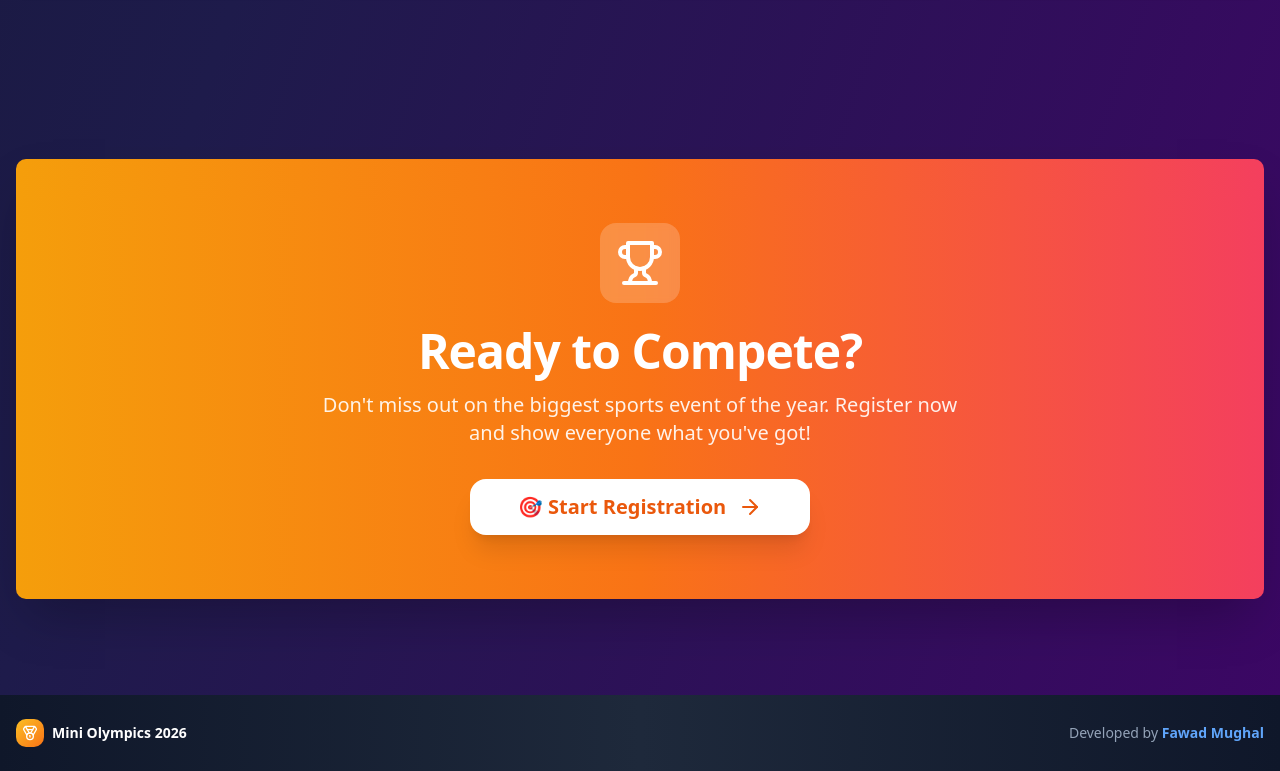
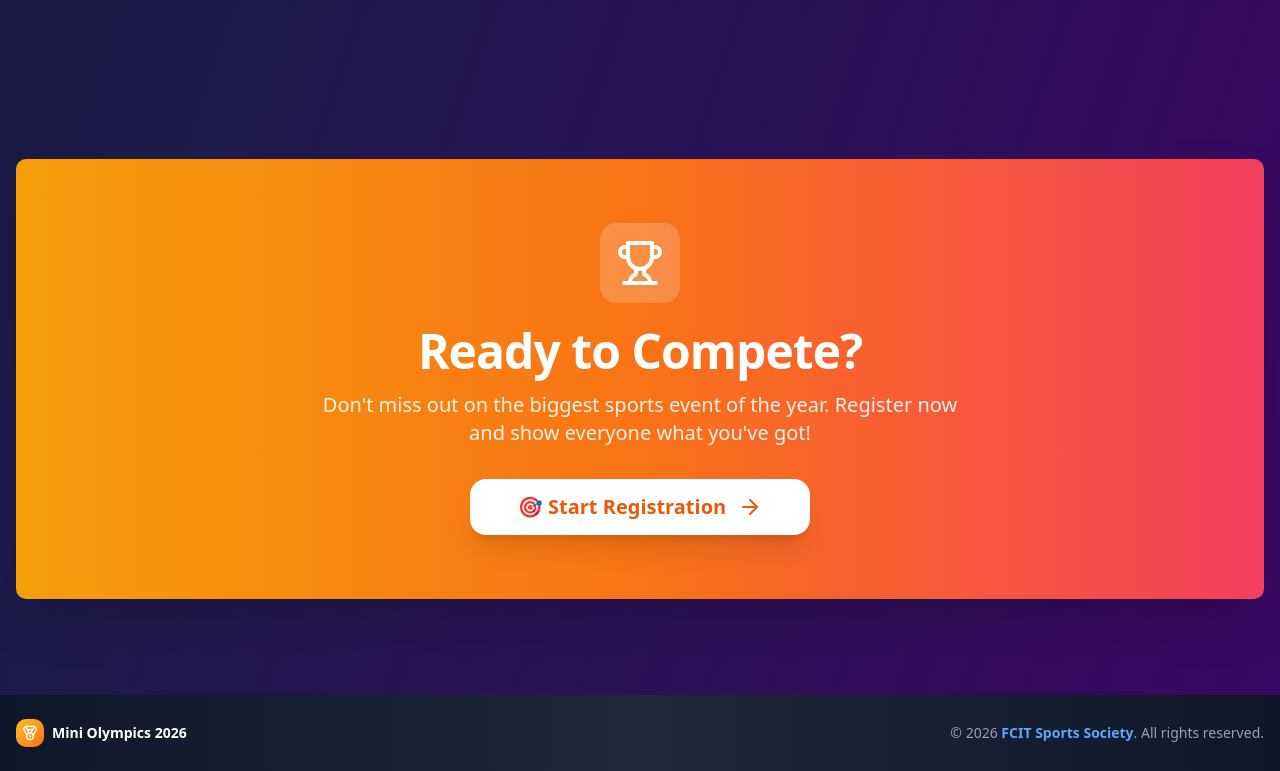
Before and after one commit to fawadmughal-ds/Mini-olympics, a Next.js app: page / in a window 1280 px wide. Shown: the part 3104-3875 px from the top of the page. Built offline with nearby package versions, Linux system fonts and the light colour scheme.

Commit message:
Update footer - FCIT Sports Society with pucit.edu.pk link

```diff
--- a/components/footer.tsx
+++ b/components/footer.tsx
@@ -12,8 +12,11 @@ export default function Footer() {
             <span className="font-semibold text-sm">Mini Olympics 2026</span>
           </div>
           <p className="text-sm text-slate-400">
-            Developed by{' '}
-            <span className="font-semibold text-blue-400">Fawad Mughal</span>
+            © {new Date().getFullYear()}{' '}
+            <a href="https://pucit.edu.pk" target="_blank" rel="noopener noreferrer" className="font-semibold text-blue-400 hover:text-blue-300 transition-colors">
+              FCIT Sports Society
+            </a>
+            . All rights reserved.
           </p>
         </div>
       </div>
```
